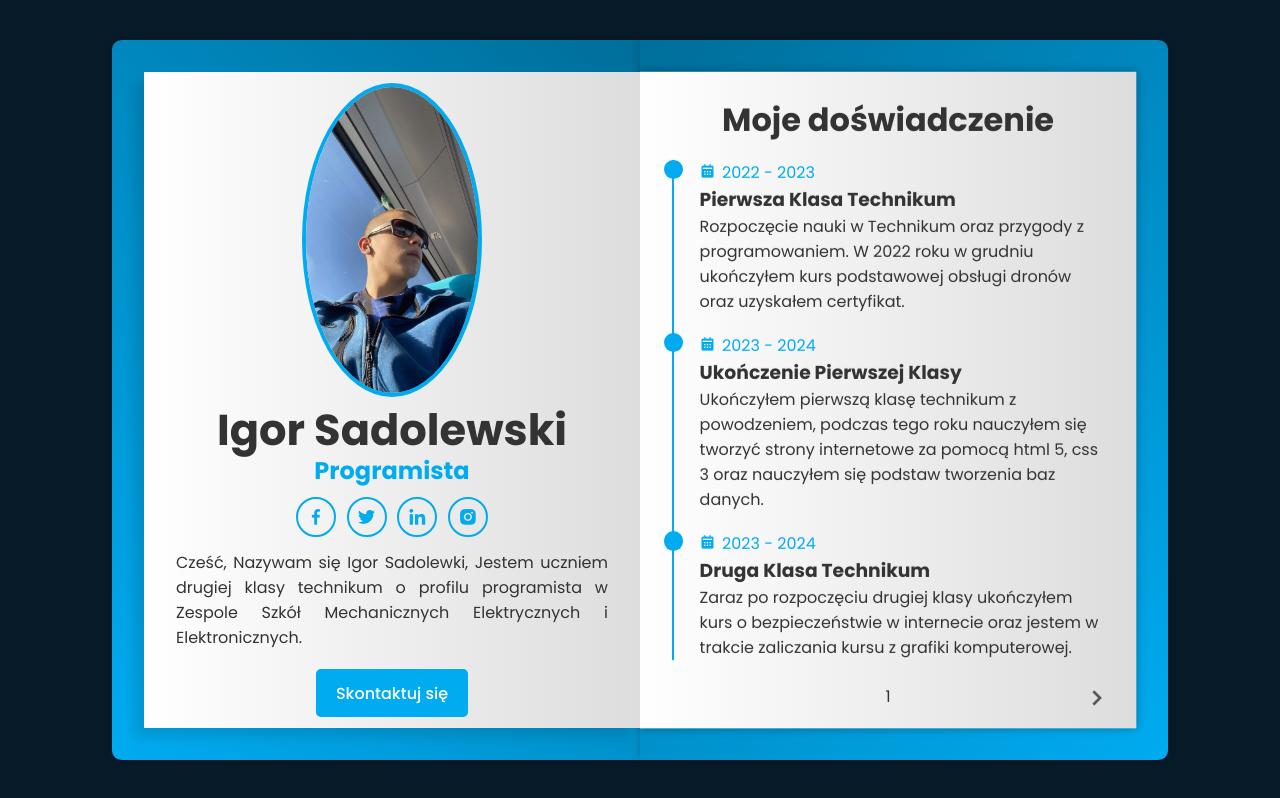
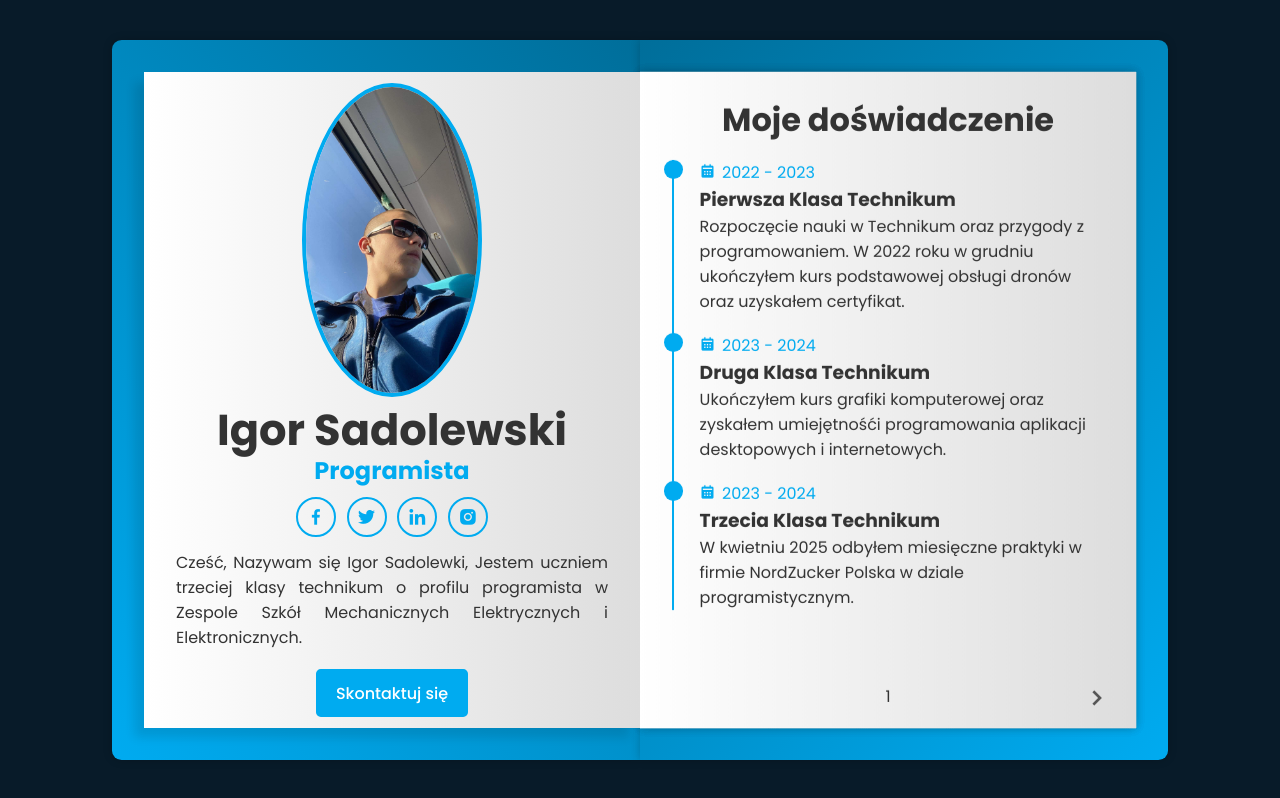
Before and after one commit to 1312igor/portfolio, a plain HTML site: page index.html in a window 1280 px wide. Drawn offline with nearby package versions, Linux system fonts and the light colour scheme.

Commit message:
Update index.html
update trzecia klasa

```diff
--- a/index.html
+++ b/index.html
@@ -32,7 +32,7 @@
                         <a href="https://www.instagram.com/autistic_igor/" target="_blank"><i class='bx bxl-instagram-alt'></i></a>
                     </div>
 
-                    <p>Cześć, Nazywam się Igor Sadolewki, Jestem uczniem drugiej klasy technikum o profilu programista w Zespole Szkół Mechanicznych Elektrycznych i Elektronicznych.</p>
+                    <p>Cześć, Nazywam się Igor Sadolewki, Jestem uczniem trzeciej klasy technikum o profilu programista w Zespole Szkół Mechanicznych Elektrycznych i Elektronicznych.</p>
 
                     <div class="btn-box">
                         <a href="#" class="btn contact-me">Skontaktuj się</a>
@@ -55,14 +55,14 @@
 
                         <div class="workeduc-content">
                             <span class="year"><i class='bx bxs-calendar'></i>2023 - 2024</span>
-                            <h3>Ukończenie Pierwszej Klasy</h3>
-                            <p>Ukończyłem pierwszą klasę technikum z powodzeniem, podczas tego roku nauczyłem się tworzyć strony internetowe za pomocą html 5, css 3 oraz nauczyłem się podstaw tworzenia baz danych.</p>
+                            <h3>Druga Klasa Technikum</h3>
+                            <p>Ukończyłem kurs grafiki komputerowej oraz zyskałem umiejętnośći programowania aplikacji desktopowych i internetowych.</p>
                         </div>
 
                         <div class="workeduc-content">
                             <span class="year"><i class='bx bxs-calendar'></i>2023 - 2024</span>
-                            <h3>Druga Klasa Technikum</h3>
-                            <p>Zaraz po rozpoczęciu drugiej klasy ukończyłem kurs o bezpieczeństwie w internecie oraz jestem w trakcie zaliczania kursu z grafiki komputerowej.</p>
+                            <h3>Trzecia Klasa Technikum</h3>
+                            <p>W kwietniu 2025 odbyłem miesięczne praktyki w firmie NordZucker Polska w dziale programistycznym.</p>
                         </div>
                     </div>
 
```
